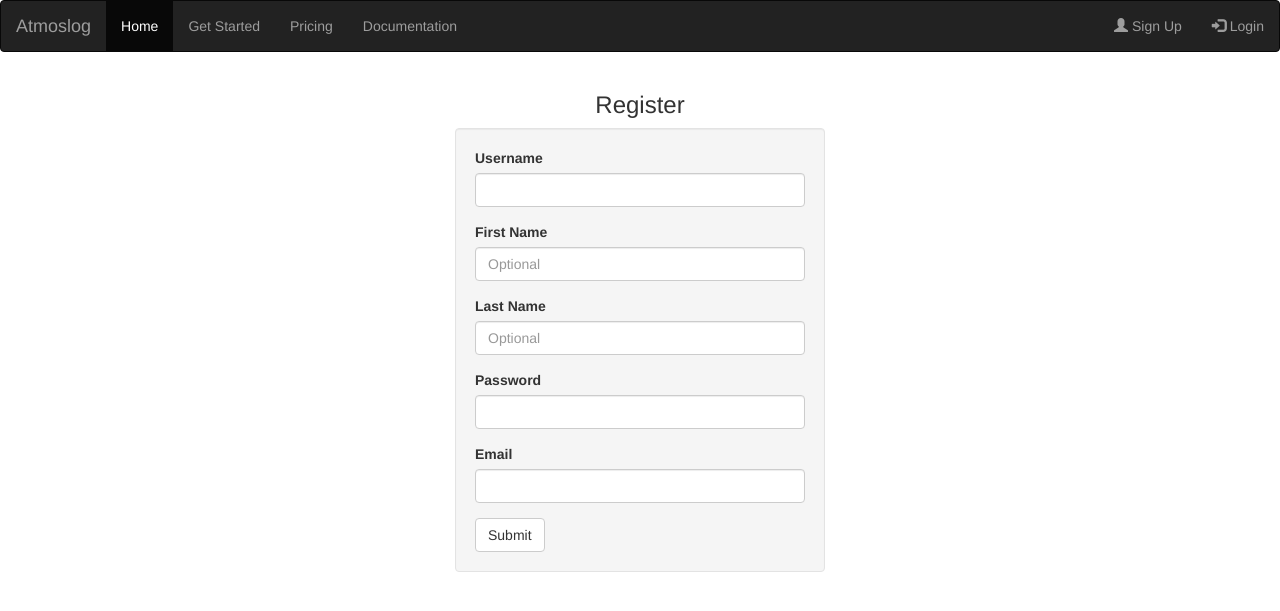
After one commit to Ironarcher/atmoslog.com, a Django app: page /register/ in a window 1280 px wide. The commit adds this page. Shown: the top 611 px of the page. Run offline with Django 3.2, Linux system fonts and the light colour scheme; some libraries are stand-ins or nearby versions.

Commit message:
Added registration

```diff
--- a/atmoslog/atmoslog/urls.py
+++ b/atmoslog/atmoslog/urls.py
@@ -17,13 +17,18 @@ from django.conf.urls import include, url
 from django.contrib import admin
 
 urlpatterns = [
+    url(r'^$', 'atmoslog_main.views.index'),
     url(r'^admin/', include(admin.site.urls)),
     url(r'^log/', include('tablemanager.urls', namespace='tables')),
     #url(r'^about/', include('atmoslog_main.urls')),
     #url(r'^docs/', include('atmoslog_docs.urls')),
     url(r'^settings/$', 'tablemanager.views.settings'),
+
+    #User controls
     url(r'^login/$', 'tablemanager.views.login_view'),
     url(r'^logout/$', 'tablemanager.views.logout_view'),
     url(r'^account/$', 'tablemanager.views.userpage'),
+    url(r'^register/$', 'tablemanager.views.register_view'),
+
     url(r'^$', 'atmoslog_main.views.index'),
 ]
--- a/atmoslog/atmoslog_main/templates/atmoslog_main/index.html
+++ b/atmoslog/atmoslog_main/templates/atmoslog_main/index.html
@@ -1 +1,7 @@
+{% extends "base.html" %}
+
+{% block title %}Hi{% endblock %}
+
+{% block content %}
 <p>Index</p>
+{% endblock %}
--- a/atmoslog/tablemanager/db_interface.py
+++ b/atmoslog/tablemanager/db_interface.py
@@ -66,7 +66,10 @@ def createProject(name, creator, access):
 					   "contributors" : [creator],
 					   "readers" : [creator],
 					   "access" : access,
-					   "secret_key" : key}
+					   "secret_key" : key,
+					   "paid_logs" : 0,
+					   "free_logs" : 10000,
+					   "datecreated" : int(time.time())}
 		projects.insert_one(description)
 	else:
 		print("Error: Project name already exists. Choose a different name.")
--- /dev/null
+++ b/atmoslog/tablemanager/templates/tablemanager/register.html
@@ -0,0 +1,88 @@
+{% extends "base.html" %}
+
+{% block title %}AtmosLog: Register{% endblock %}
+
+{% block style %}
+@media (min-width: 400px) {
+.container{
+    max-width: 400px;
+    min-width: 200px;
+    vertical-align: middle;
+    float: none;
+}
+
+{% endblock %}
+
+{% block content %}
+<div class="container">
+    <div class-"center-block">
+        {% if "username_length" in issues%}
+            <div class="alert alert-warning">
+                The username must be between 4 and 50 characters.
+            </div>
+        {% endif %}
+        {% if "username_char" in issues%}
+            <div class="alert alert-warning">
+                The username can only contain alphanumeric characters and underscores.
+            </div>
+        {% endif %}
+        {% if "password_length" in issues%}
+            <div class="alert alert-warning">
+                The password must be between 6 and 50 characters.
+            </div>
+        {% endif %}
+        {% if "firstname_char" in issues%}
+            <div class="alert alert-warning">
+                The first name can only contain letters and spaces.
+            </div>
+        {% endif %}
+        {% if "lastname_char" in issues%}
+            <div class="alert alert-warning">
+                The last name can only contain letters and spaces.
+            </div>
+        {% endif %}
+        {% if "email_char" in issues%}
+            <div class="alert alert-warning">
+                The email is invalid.
+            </div>
+        {% endif %}
+
+        <h3 class="text-center">Register</h3>
+        <div class="well">
+            <form method="post" action="/register/" role="form">
+                {% csrf_token %}
+                <div class="form-group">
+                    <label for="username">Username</label>
+                    <input type="text" class="form-control" id="username" name="username">
+                </div>
+                <div class="form-group">
+                    <label for="firstname">First Name</label>
+                    <input type="text" class="form-control" id="firstname" name="firstname" placeholder="Optional">
+                </div>
+                <div class="form-group">
+                    <label for="lastname">Last Name</label>
+                    <input type="text" class="form-control" id="lastname" name="lastname" placeholder="Optional">
+                </div>
+                <div class="form-group">
+                    <label for="password">Password</label>
+                    <input type="password" class="form-control" id="password" name="password">
+                </div>
+                <div class="form-group">
+                    <label for="text">Email</label>
+                    <input type="text" class="form-control" id="email" name="email">
+                </div>
+                <button type="submit" value="login" class="btn btn-default">Submit</button>
+                <input type="hidden" name="next" value="{{ next }}" />
+            </form>
+        </div>
+    </div>
+</div>
+{% endblock %}
+
+{# Leave the right part of the navbar blank #}
+{% block navbarright %}
+<li><a href="/">Home</a></li>
+<li><a href="/getstarted">Get Started</a></li>
+<li><a href="/pricing">Pricing</a></li>
+<li><a href="/docs">Documentation</a></li>
+{% endblock %}
--- a/atmoslog/tablemanager/views.py
+++ b/atmoslog/tablemanager/views.py
@@ -1,9 +1,13 @@
+#Imports
 from django.shortcuts import render, redirect
 from django.http import *
 from django.contrib.auth import authenticate, login, logout
+from django.contrib.auth.models import User
 from django.template import RequestContext
 from django.contrib.auth.decorators import login_required
 import db_interface
+
+import re
 
 def index(request):
 	return HttpResponse("Hello, world. You're at the log manager.")
@@ -16,6 +20,12 @@ def log(request):
 	return render(request, 'tablemanager/log.html', context)
 
 def projectlog(request, projectname, tablename):
+	#For navbar control
+	if request.user.is_authenticated():
+		user = request.user.get_username()
+	else:
+		user = ""
+
 	tables = db_interface.gettables(projectname)
 	if len(tables) == 0:
 		raise Http404("Project does not exist.")
@@ -50,6 +60,8 @@ def login_view(request):
 			if user.is_active:
 				login(request, user)
 				status = "success"
+				if not request.POST.get('remember_me', None):
+					request.session.set_expiry(0)
 				return redirect('atmoslog_main.views.index')
 			else:
 				status = "inactive"
@@ -59,9 +71,53 @@ def login_view(request):
 
 def logout_view(request):
 	logout(request)
+	return redirect('atmoslog_main.views.index')
 
 def register_view(request):
+	issues = []
+	username = firstname = lastname = password = email = ""
+	if request.method == "POST":
+		username = request.POST['username']
+		password = request.POST['password']
+		firstname = request.POST['firstname']
+		lastname = request.POST['lastname']
+		email = request.POST['email']
+		if len(username) < 4 or len(username) > 50:
+			#Username must be 4-50 characters long
+			issues.append("username_length")
+		if re.match('^\w+$', username) is None and len(username) != 0:
+			#Username can only contain characters and numbers and underscores
+			issues.append("username_char")
+		if len(password) < 6 or len(password) > 50:
+			#Password must be 6-50 characters long
+			issues.append("password_length")
+		if re.match("^[A-Za-z]*$", firstname) is None:
+			#Names can only contain letters and spaces
+			issues.append("firstname_char")
+		if re.match("^[A-Za-z]*$", lastname) is None:
+			#Names can only contain letters and spaces
+			issues.append("lastname_char")
+		if re.match("^[A-Za-z@.]*$", email) is None or len(email) < 3:
+			#Email invalid
+			issues.append("email_char")
+
+		#Sign the user up
+		if len(issues) == 0:
+			user = User.objects.create_user(username, email, password)
+			if len(firstname) != 0:
+				user.first_name = firstname
+			if len(lastname) != 0:
+				user.last_name = lastname
+			user.save()
+			#Redirect the user to the verification process
+			#TO-DO
+			return redirect('atmoslog_main.views.index')
+
+	return render(request, 'tablemanager/register.html', {"issues" : issues})
+
+def create_project(request):
 	pass
+
 
 def projectsettings(request, projectname):
 	pass
--- /dev/null
+++ b/atmoslog/templates/base.html
@@ -0,0 +1,47 @@
+<!DOCTYPE html>
+<html lang="en">
+	<head>
+		<meta name="viewport" content="width=device-width, initial-scale=1">
+		<link rel="stylesheet" href="http://maxcdn.bootstrapcdn.com/bootstrap/3.3.5/css/bootstrap.min.css">
+		<title>{% block title %}AtmosLog{% endblock %}</title>
+
+		<style>
+			{% block style %}
+			{% endblock %}
+		</style>
+	</head>
+
+	<body>
+		<div id="navbar">
+			{% block nav %}
+				<nav class="navbar navbar-inverse">
+				  <div class="container-fluid">
+				    <div class="navbar-header">
+				      <a class="navbar-brand" href="/">Atmoslog</a>
+				    </div>
+				    <div>
+				    	{% block navbarspec %}
+					      <ul class="nav navbar-nav">
+					        <li class="active"><a href="/">Home</a></li>
+					        <li><a href="/getstarted">Get Started</a></li>
+					        <li><a href="/pricing">Pricing</a></li>
+					        <li><a href="/docs">Documentation</a></li>
+					      </ul>
+					      <ul class="nav navbar-nav navbar-right">
+					        <li><a href="/register"><span class="glyphicon glyphicon-user"></span> Sign Up</a></li>
+					        <li><a href="/login"><span class="glyphicon glyphicon-log-in"></span> Login</a></li>
+					      </ul>
+					    {% endblock navbarspec %}
+				    </div>
+				  </div>
+				</nav>
+			{% endblock %}
+		</div>
+
+		<div id="content">
+			{% block content %}
+			{% endblock %}
+		</div>
+	</body>
+
+</html>
```
Also changed, not shown: atmoslog/tablemanager/forms.py (added, +9 -0 lines), atmoslog/tablemanager/templates/tablemanager/login.html (+42 -18 lines), atmoslog/templates/base_temp.html (deleted, +0 -14 lines), atmoslog/db.sqlite3.
